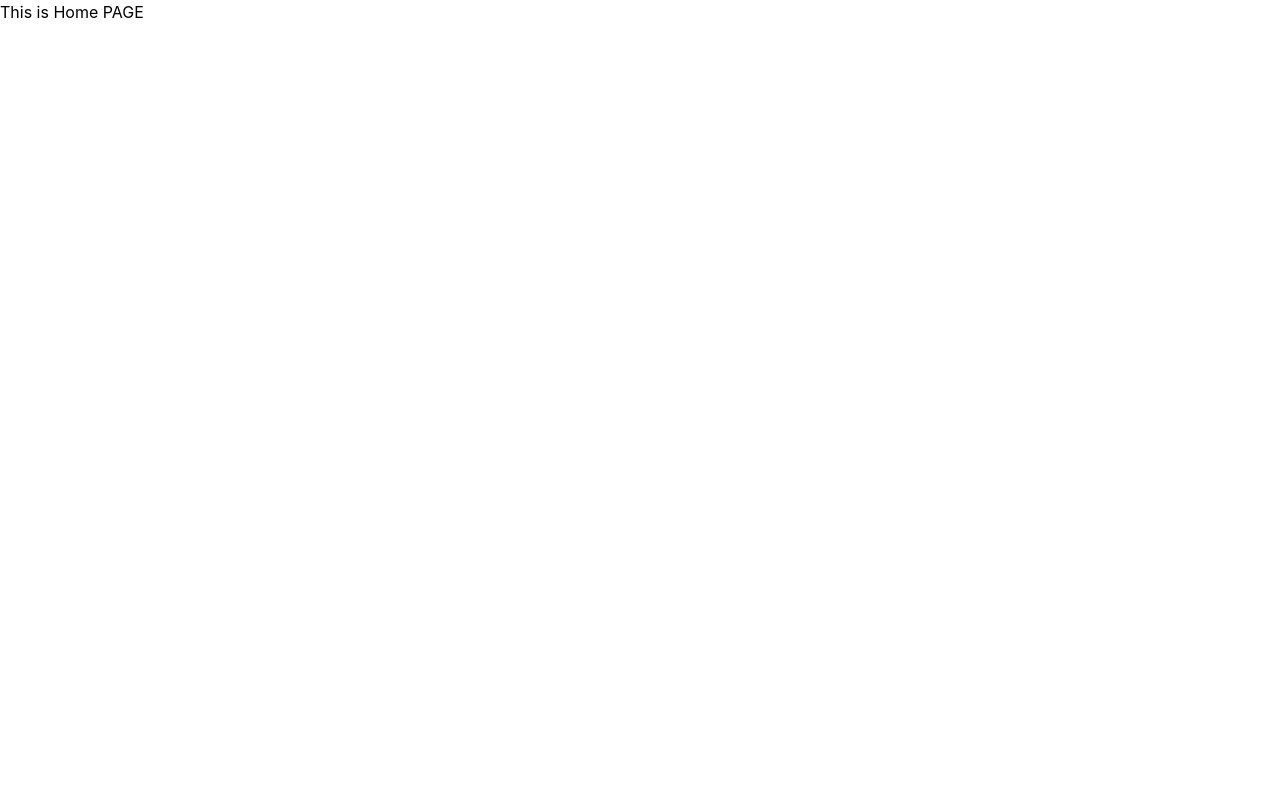
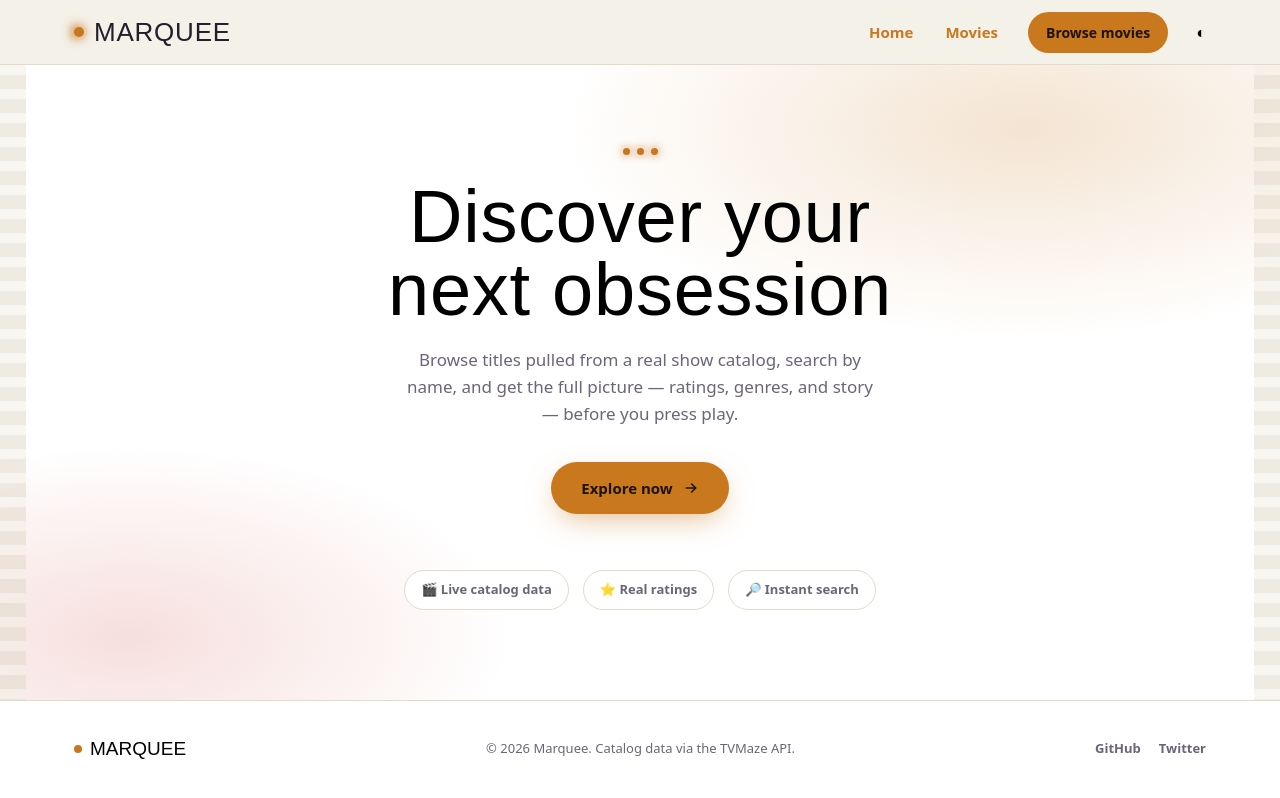
Before and after one commit to fahim484/Foundation-Program-Assignment-2, a React (Vite) app: page / in a window 1280 px wide. Built offline with nearby package versions, Linux system fonts and the light colour scheme.

Commit message:
home page added successfully

```diff
--- a/src/App.jsx
+++ b/src/App.jsx
@@ -1,24 +1,28 @@
 import { createBrowserRouter } from "react-router";
 import { RouterProvider } from "react-router/dom";
 import Home from "./pages/Home";
-import Movie from "./pages/Movie"
+import Movie from "./pages/Movie";
+import MainLayout from "./layouts/MainLayout";
 
 const router = createBrowserRouter([
   {
     path: "/",
-    element: <Home/>,
+    Component: MainLayout,
+    children: [
+      {
+        index: true,
+        element: <Home />,
+      },
+      {
+        path: "/movie",
+        element: <Movie />,
+      },
+    ],
   },
-  {
-    path: "/movie",
-    element: <Movie/>
-  }
 ]);
 
 function Router() {
-
-  return (
-      <RouterProvider router={router} />
-  )
+  return <RouterProvider router={router} />;
 }
 
-export default Router
+export default Router;
--- /dev/null
+++ b/src/components/Footer.jsx
@@ -0,0 +1,24 @@
+export default function Footer() {
+  return (
+    <div>
+      <footer className="border-t border-border-custom py-8.5">
+        <div className="max-w-295 mx-auto px-6 flex items-center justify-between flex-wrap gap-3.5 max-sm:flex-col max-sm:items-start">
+          <div className="flex items-center gap-2 font-['Bebas_Neue',sans-serif] text-[19px]">
+            <span className="w-2 h-2 rounded-full bg-gold" aria-hidden="true"></span> MARQUEE
+          </div>
+          <p className="text-text-muted text-[13px]">
+            © 2026 Marquee. Catalog data via the TVMaze API.
+          </p>
+          <div className="flex gap-4.5">
+            <a className="text-text-muted text-[13px] font-semibold no-underline hover:text-gold transition-colors" href="#">
+              GitHub
+            </a>
+            <a className="text-text-muted text-[13px] font-semibold no-underline hover:text-gold transition-colors" href="#">
+              Twitter
+            </a>
+          </div>
+        </div>
+      </footer>
+    </div>
+  );
+}
--- /dev/null
+++ b/src/components/Navbar.jsx
@@ -0,0 +1,32 @@
+export default function Navbar() {
+  return (
+    <div>
+      <header className="sticky top-0 z-40 backdrop-blur-[10px] border-b border-(--border) bg-[color-mix(in_srgb,var(--bg)_88%,transparent)]">
+        <div className="max-w-295 mx-auto px-6 flex items-center justify-between h-16">
+          <button className="flex items-center gap-5 font-['Bebas_Neue',sans-serif] text-[26px] tracking-[0.03em] bg-none border-none text-(--text) p-0 w-2.5 h-2.5 rounded-full bg-(--gold) shadow-[0_0_10px_2px_color-mix(in_srgb,var(--gold)_70%,transparent)]" id="logoBtn" aria-label="Marquee home">
+            <span className="w-2.5 h-2.5 rounded-full bg-(--gold) shadow-[0_0_10px_2px_color-mix(in_srgb,var(--gold)_70%,transparent)]" aria-hidden="true"></span> MARQUEE
+          </button>
+          <nav className="hidden sm:flex items-center gap-7">
+            <button className="hidden sm:block bg-transparent border-none text-gold font-semibold text-[15px] px-0.5 py-2 border-b-2 border-gold hover:text-text transition-colors duration-150 ease-in-out" id="navHome">
+              Home
+            </button>
+            <button className="hidden sm:block bg-transparent border-none text-gold font-semibold text-[15px] px-0.5 py-2 border-b-2 border-gold hover:text-text transition-colors duration-150 ease-in-out" id="navMovies">
+              Movies
+            </button>
+            <button className="bg-gold text-[#1B1300] border-none font-extrabold text-[14px] px-4.5 py-2.5 rounded-full transition-transform duration-150 ease-in-out hover:brightness-105 hover:-translate-y-px" id="navCta">
+              Browse movies
+            </button>
+            <button
+              class="theme-toggle"
+              id="themeToggle"
+              aria-label="Toggle color theme"
+              title="Toggle theme"
+            >
+              ◐
+            </button>
+          </nav>
+        </div>
+      </header>
+    </div>
+  );
+}
--- a/src/index.css
+++ b/src/index.css
@@ -1 +1,77 @@
 @import "tailwindcss";
+
+
+@theme {
+  /* This overrides Tailwind's default sans font family */
+  --font-sans: 'Manrope', system-ui, -apple-system, sans-serif;
+  --font-display: 'Bebas Neue', 'Manrope', sans-serif;
+}
+
+/* 1. Register custom utility classes with Tailwind v4 */
+@theme {
+  --color-bg: var(--bg);
+  --color-surface: var(--surface);
+  --color-surface-raised: var(--surface-raised);
+  --color-stub-notch: var(--stub-notch);
+  --color-border-custom: var(--border);
+  --color-text: var(--text);
+  --color-text-muted: var(--text-muted);
+  --color-gold: var(--gold);
+  --color-gold-dim: var(--gold-dim);
+  --color-red: var(--red);
+  --color-focus: var(--focus);
+  --shadow-custom: 0 4px 12px var(--shadow);
+}
+
+/* 2. Define light/dark theme variables */
+@layer base {
+  :root {
+    --bg: #0D0B12;
+    --surface: #191420;
+    --surface-raised: #221B2C;
+    --stub-notch: #0D0B12;
+    --border: #332A40;
+    --text: #F4F0EA;
+    --text-muted: #A69BB8;
+    --gold: #F0A93E;
+    --gold-dim: #C98A2E;
+    --red: #E2564E;
+    --focus: #F0A93E;
+    --shadow: rgba(0, 0, 0, 0.45);
+    color-scheme: dark;
+  }
+
+  :root[data-theme="light"] {
+    --bg: #F3EFE6;
+    --surface: #FFFFFF;
+    --surface-raised: #FBF8F1;
+    --stub-notch: #F3EFE6;
+    --border: #E3DACB;
+    --text: #241E2C;
+    --text-muted: #6C6478;
+    --gold: #C9781E;
+    --gold-dim: #A9631A;
+    --red: #C7392F;
+    --focus: #F0A93E;
+    --shadow: rgba(30, 20, 10, 0.12);
+    color-scheme: light;
+  }
+
+  @media (prefers-color-scheme: light) {
+    :root:not([data-theme="dark"]) {
+      --bg: #F3EFE6;
+      --surface: #FFFFFF;
+      --surface-raised: #FBF8F1;
+      --stub-notch: #F3EFE6;
+      --border: #E3DACB;
+      --text: #241E2C;
+      --text-muted: #6C6478;
+      --gold: #C9781E;
+      --gold-dim: #A9631A;
+      --red: #C7392F;
+      --focus: #F0A93E;
+      --shadow: rgba(30, 20, 10, 0.12);
+      color-scheme: light;
+    }
+  }
+}
--- /dev/null
+++ b/src/layouts/MainLayout.jsx
@@ -0,0 +1,15 @@
+import { Outlet } from "react-router";
+import Navbar from "../components/Navbar";
+import Footer from "../components/Footer"
+
+export default function MainLayout() {
+  return (
+    <div className="font-sans">
+        <div><Navbar/></div>
+      <div>
+        <Outlet/>
+      </div>
+      <div><Footer/></div>
+    </div>
+  );
+}
--- a/src/pages/Home.jsx
+++ b/src/pages/Home.jsx
@@ -1,7 +1,63 @@
 export default function Home() {
   return (
-    <div>
-      <h1>This is Home PAGE</h1>
-    </div>
+    <main id="homeView" class="view is-active">
+      <section className="relative pt-18 pb-22.5 overflow-hidden">
+        <div
+          className="absolute inset-0 bg-[radial-gradient(60%_55%_at_80%_10%,color-mix(in_srgb,var(--gold)_20%,transparent),transparent_60%),radial-gradient(50%_50%_at_10%_90%,color-mix(in_srgb,var(--red)_16%,transparent),transparent_60%)] pointer-events-none"
+          aria-hidden="true"
+        ></div>
+        <div
+          className="absolute inset-y-0 left-0 w-6.5 bg-[repeating-linear-gradient(to_bottom,var(--stub-notch)_0_10px,transparent_10px_24px)] bg-border-custom opacity-55"
+          aria-hidden="true"
+        ></div>
+        <div
+          className="absolute inset-y-0 right-0 w-6.5 bg-[repeating-linear-gradient(to_bottom,var(--stub-notch)_0_10px,transparent_10px_24px)] bg-border-custom opacity-55"
+          aria-hidden="true"
+        ></div>
+        <div class="max-w-295 mx-auto px-6  relative text-center ">
+          <div className="inline-flex gap-1.75 mb-6.5" aria-hidden="true">
+            <span className="w-1.75 h-1.75 rounded-full bg-gold shadow-[0_0_8px_1px_color-mix(in_srgb,var(--gold)_65%,transparent)]"></span>
+            <span className="w-1.75 h-1.75 rounded-full bg-gold shadow-[0_0_8px_1px_color-mix(in_srgb,var(--gold)_65%,transparent)]"></span>
+            <span className="w-1.75 h-1.75 rounded-full bg-gold shadow-[0_0_8px_1px_color-mix(in_srgb,var(--gold)_65%,transparent)]"></span>
+          </div>
+          <h1 className="font-display tracking-[0.01em] text-[clamp(42px,8vw,74px)] leading-[0.98] mb-5">
+            Discover your <br /> next obsession
+          </h1>
+          <p className="text-[17px] leading-[1.6] text-text-muted max-w-120 mx-auto mb-8.5">
+            Browse titles pulled from a real show catalog, search by name, and
+            get the full picture — ratings, genres, and story — before you press
+            play.
+          </p>
+          <button
+            className="inline-flex items-center gap-2.5 bg-gold text-[#1B1300] border-none font-extrabold text-[15px] px-7.5 py-3.75 rounded-full shadow-[0_10px_30px_-8px_color-mix(in_srgb,var(--gold)_55%,transparent)] transition-all duration-150 ease-out hover:-translate-y-0.5 hover:brightness-[1.06]"
+            id="heroCta"
+          >
+            Explore now
+            <svg
+              width="16"
+              height="16"
+              viewBox="0 0 24 24"
+              fill="none"
+              stroke="currentColor"
+              stroke-width="2.4"
+              stroke-linecap="round"
+            >
+              <path d="M5 12h14M13 6l6 6-6 6" />
+            </svg>
+          </button>
+          <div className="mt-14 flex gap-3.5 justify-center flex-wrap">
+            <div className="flex items-center gap-2 bg-surface border border-border-custom px-4 py-2.25 rounded-full text-[13px] text-text-muted font-semibold">
+              🎬 Live catalog data
+            </div>
+            <div className="flex items-center gap-2 bg-surface border border-border-custom px-4 py-2.25 rounded-full text-[13px] text-text-muted font-semibold">
+              ⭐ Real ratings
+            </div>
+            <div className="flex items-center gap-2 bg-surface border border-border-custom px-4 py-2.25 rounded-full text-[13px] text-text-muted font-semibold">
+              🔎 Instant search
+            </div>
+          </div>
+        </div>
+      </section>
+    </main>
   );
 }
```
